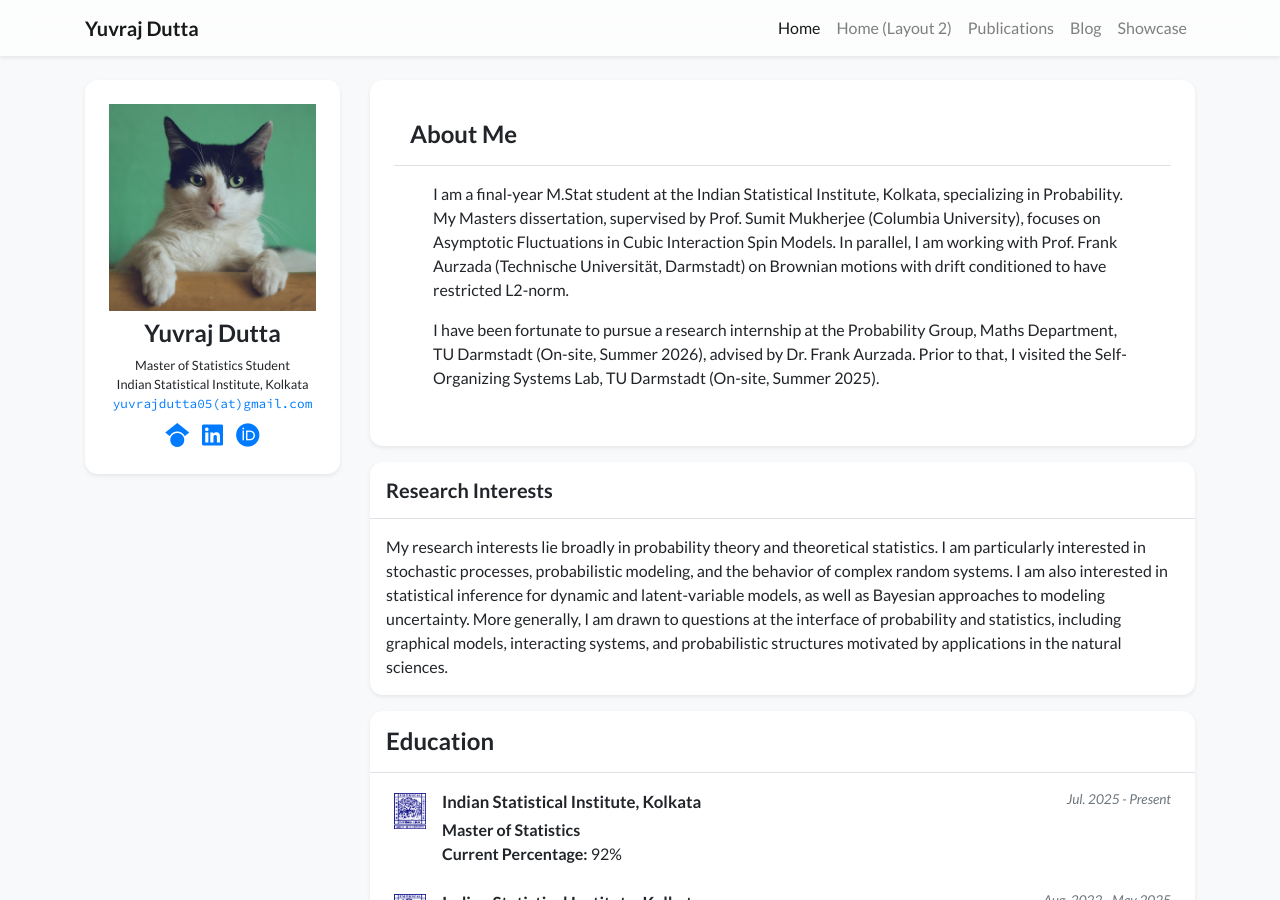
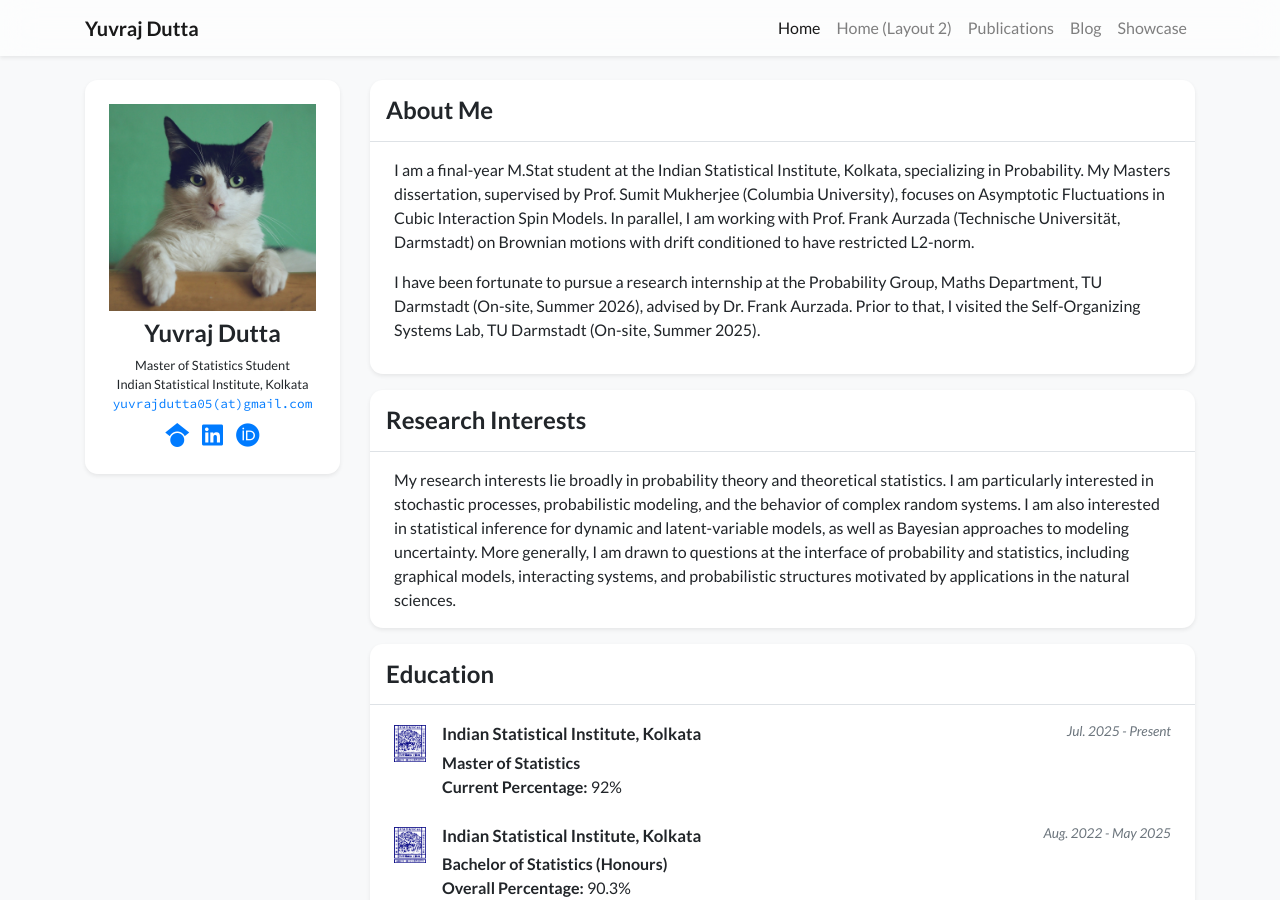
Before and after one commit to yuvrajdutta05/academic-homepage-test, a Jekyll site: the page built from index.html, in a window 1280 px wide and 900 px high. Built offline with Jekyll 4.4.1, drawn with Linux system fonts in a browser that asks for light colours; nearby versions of some CDN libraries; a style sheet for code colours, icons or effects is not loaded.

Commit message:
Update profile again

```diff
--- a/_includes/widgets/profile_card_bio_only.html
+++ b/_includes/widgets/profile_card_bio_only.html
@@ -1,23 +1,37 @@
 <div class="mt-3 d-md-none"></div>
+
 <div class="row">
     <div class="col">
         <div class="card border-0 shadow-sm bg-white">
-            <div class="card-body p-4">
+
+            <div class="card-body p-0">
+
                 <h4 class="p-3 mb-0 border-bottom border-gray">
                     About Me
                 </h4>
+
                 <div class="px-4 py-3">
-                    <div class="col">
-                        <div class="text-profile-bio mt-0" {% if site.data.profile.short_bio_text_justify %}style="text-align: justify;"{% endif %}>
-                            {{ site.data.profile.short_bio }}
-                        </div>
-                        {% if site.data.profile.cv_link %}
-                            <a target="_blank" href="{{ site.data.profile.cv_link | relative_url }}"><i class="fas fa-file-alt"></i> Curriculum Vitae</a> <br/>
-                        {% endif %}
+
+                    <div class="text-profile-bio"
+                         {% if site.data.profile.short_bio_text_justify %}
+                         style="text-align: justify;"
+                         {% endif %}>
+                        {{ site.data.profile.short_bio }}
                     </div>
+
+                    {% if site.data.profile.cv_link %}
+                    <div class="mt-2">
+                        <a target="_blank"
+                           href="{{ site.data.profile.cv_link | relative_url }}">
+                            <i class="fas fa-file-alt"></i> Curriculum Vitae
+                        </a>
+                    </div>
+                    {% endif %}
+
                 </div>
 
             </div>
+
         </div>
     </div>
 </div>
--- a/_includes/widgets/research_card.html
+++ b/_includes/widgets/research_card.html
@@ -1,15 +1,26 @@
-<div class="my-3 bg-white shadow-sm rounded-xl">
+<div class="row mt-3">
+    <div class="col">
+        <div class="card border-0 shadow-sm bg-white">
 
-    <h5 class="p-3 mb-0 border-bottom border-gray">
-        Research Interests
-    </h5>
+            <div class="card-body p-0">
 
-    <div class="px-3 pt-3 pb-3">
+                <h4 class="p-3 mb-0 border-bottom border-gray">
+                    Research Interests
+                </h4>
 
-        <p class="mb-0">
-            {{ site.data.profile.research_interests }}
-        </p>
+                <div class="px-4 py-3">
 
+                    <div class="text-profile-bio"
+                         {% if site.data.profile.short_bio_text_justify %}
+                         style="text-align: justify;"
+                         {% endif %}>
+                        {{ site.data.profile.research_interests }}
+                    </div>
+
+                </div>
+
+            </div>
+
+        </div>
     </div>
-
 </div>
```
